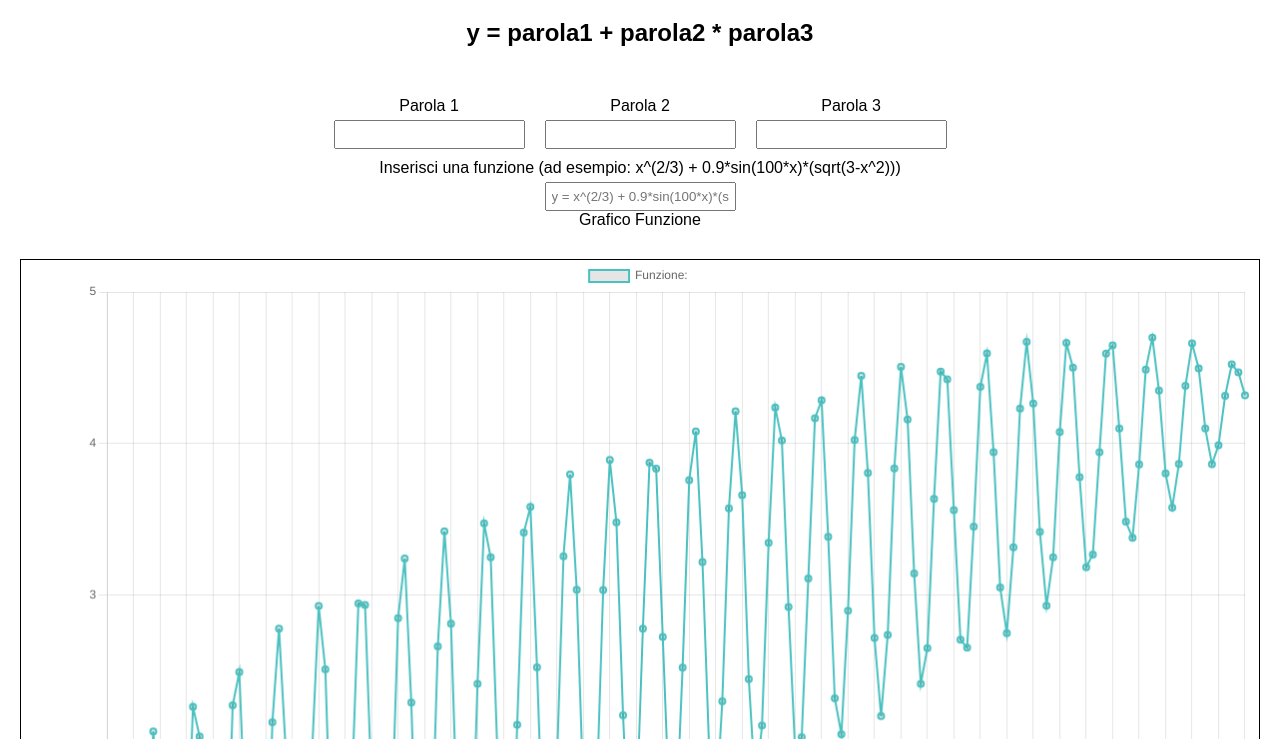
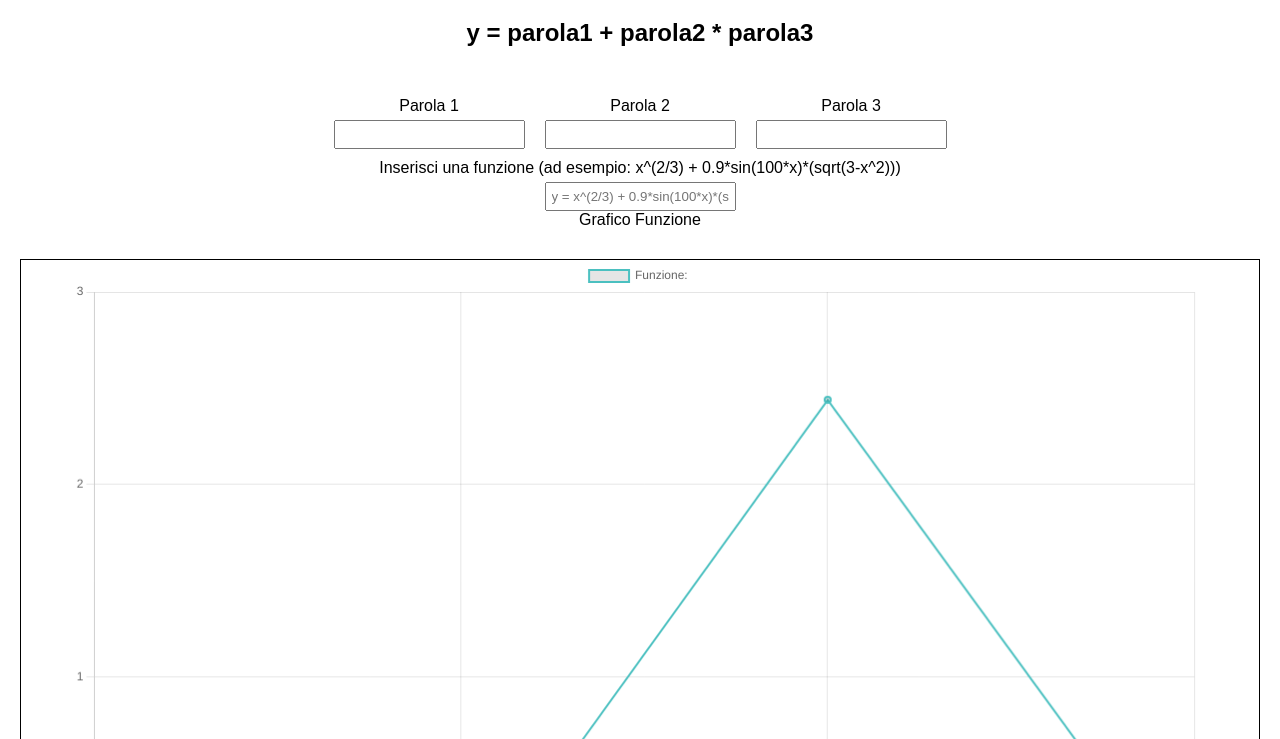
Before and after one commit to FRAHSK0/MAgAME, a plain HTML site: page parte2di4.html in a window 1280 px wide. Shown: the part 61-800 px from the top of the page. Drawn offline with nearby package versions, Linux system fonts and the light colour scheme.

Commit message:
prova grafico 2e

```diff
--- a/parte2di4.html
+++ b/parte2di4.html
@@ -132,8 +132,10 @@
       const yValues = [];
 
       // Creiamo i valori per x tra -sqrt(3) e sqrt(3) per evitare problemi con sqrt(3 - x^2)
-      const maxX = Math.sqrt(3);
-      for (let x = -maxX; x <= maxX; x += 0.01) {
+      const maxX = 3;  // Aumentato per coprire tutti i quadranti
+
+      // Incremento più grande per ottenere un grafico meno definito
+      for (let x = -maxX; x <= maxX; x += 0.1) {  // Cambia 0.01 a 0.1 per risoluzione più bassa
         const y = funzione(x); // Calcoliamo il valore di y
         if (!isNaN(y)) { // Evita valori NaN derivanti da errori nei calcoli
           xValues.push(x);
@@ -160,17 +162,28 @@
           }]
         },
         options: {
+          responsive: true,
           scales: {
             x: {
+              min: -3, // Imposta il minimo per l'asse X
+              max: 3,  // Imposta il massimo per l'asse X
               title: {
                 display: true,
                 text: 'x'
+              },
+              grid: {
+                color: 'rgba(0,0,0,0.1)', // Linee di griglia per x
               }
             },
             y: {
+              min: -3,  // Imposta il minimo per l'asse Y
+              max: 3,   // Imposta il massimo per l'asse Y
               title: {
                 display: true,
                 text: 'y'
+              },
+              grid: {
+                color: 'rgba(0,0,0,0.1)', // Linee di griglia per y
               }
             }
           }
```
